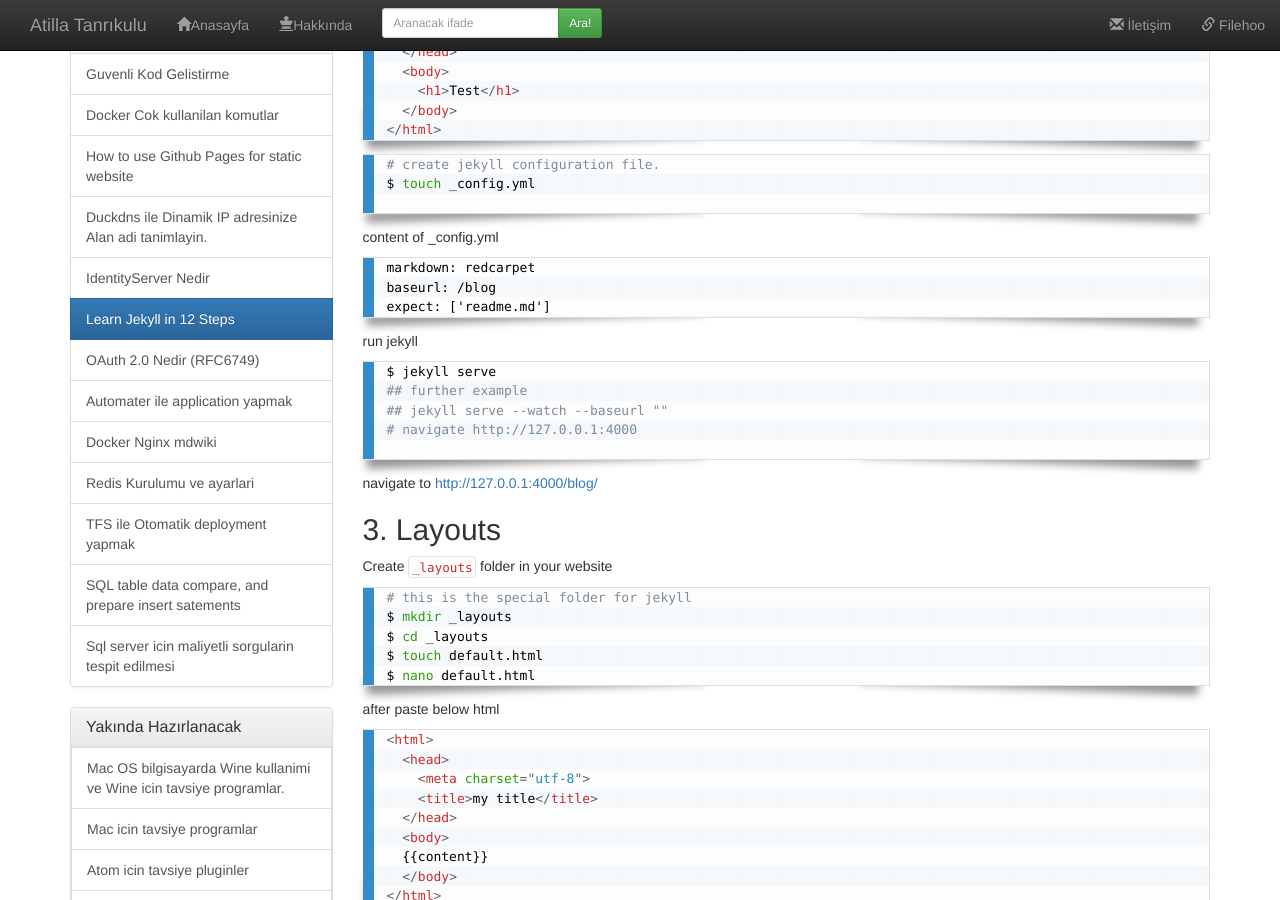
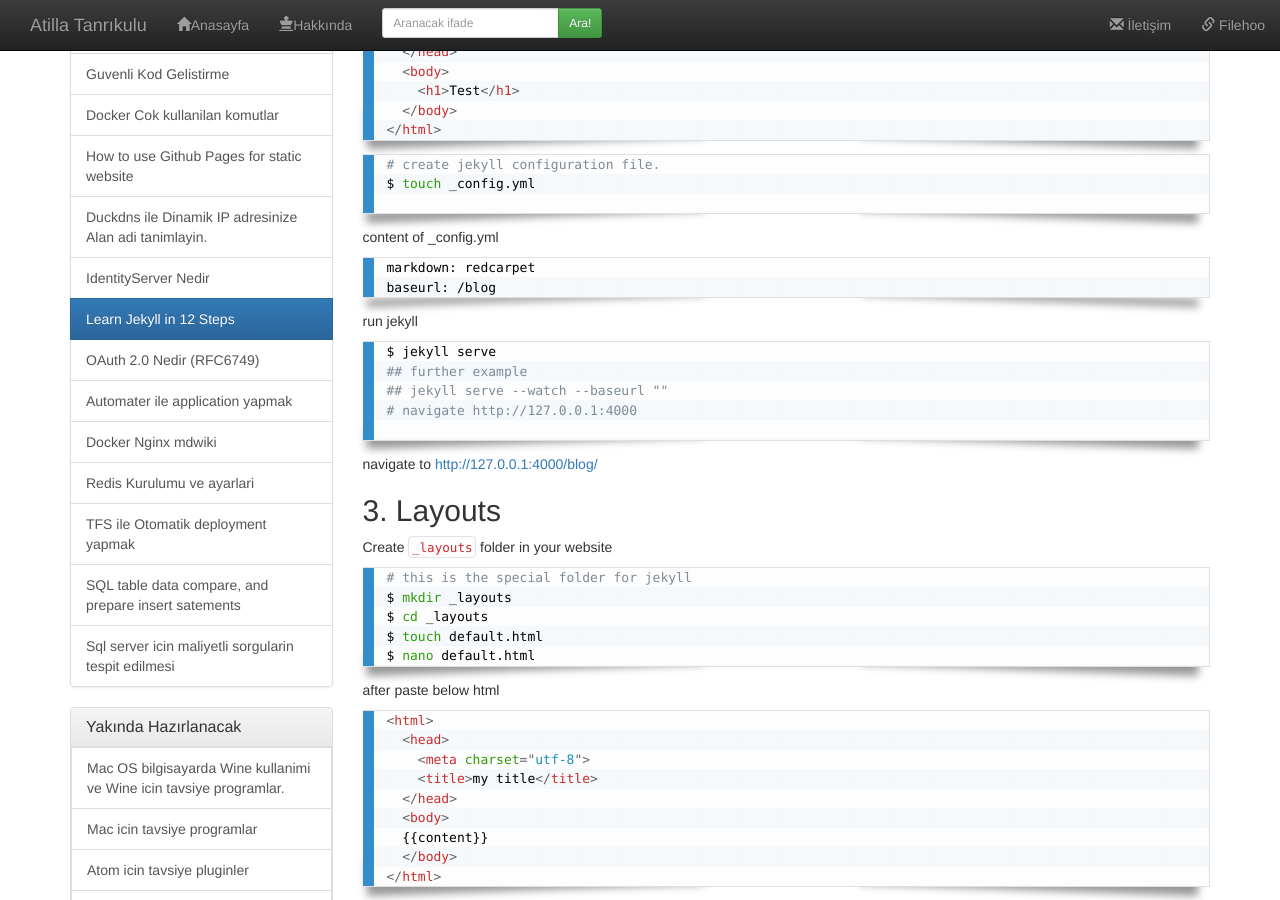
Before and after one commit to atillatan/blog, a Jekyll site: the page built from _articles/Learn-Jekyll-in-12-Steps.md, in a window 1280 px wide and 900 px high, scrolled down 511 px. Built offline with Jekyll 4.4.1, drawn with Linux system fonts in a browser that asks for light colours; nearby versions of some CDN libraries; comment, search, counter and statistics services are not loaded.

Commit message:
images optimized

````diff
--- a/_articles/Learn-Jekyll-in-12-Steps.md
+++ b/_articles/Learn-Jekyll-in-12-Steps.md
@@ -48,7 +48,6 @@ content of \_config.yml
 ```xml
 markdown: redcarpet
 baseurl: /blog
-expect: ['readme.md']
 ```
 run jekyll
 ```bash
````
Also changed, not shown: assets/img/jmeter.md.images/1.png, assets/img/jmeter.md.images/2.png, assets/img/jmeter.md.images/3.png, assets/img/jmeter.md.images/4.png.
